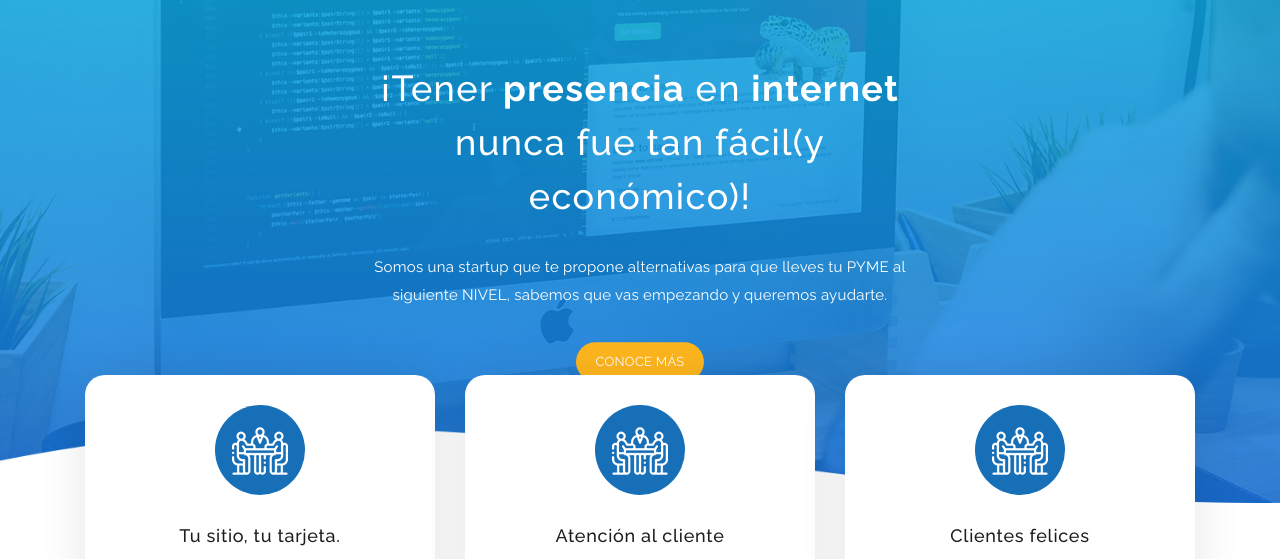
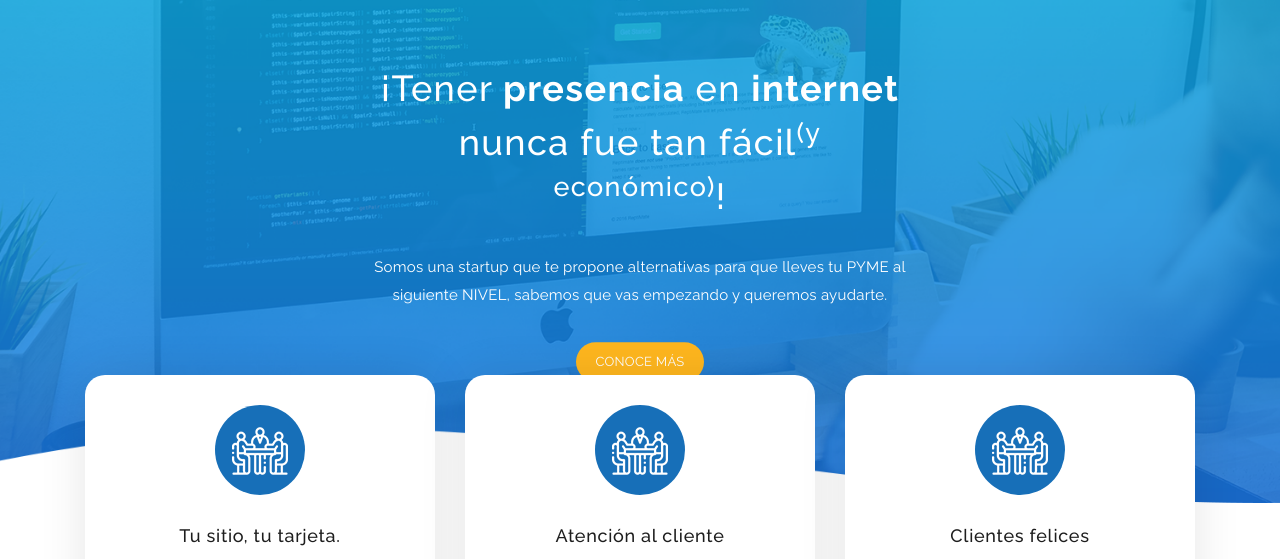
Before and after one commit to ideasweb-mx/ideasweb-mx.github.io, a plain HTML site: page index.html in a window 1280 px wide. Shown: the part 235-794 px from the top of the page. Drawn offline with Linux system fonts and the light colour scheme.

Commit message:
Update index.html

```diff
--- a/index.html
+++ b/index.html
@@ -100,7 +100,7 @@ https://templatemo.com/tm-535-softy-pinko
                 <img src="assets/images/logo_full_white.png" class="mb-5" alt="Ideas Web" sizes="100%">
                 <div class="row mt-3">
                     <div class="offset-xl-3 col-xl-6 offset-lg-2 col-lg-8 col-md-12 col-sm-12">
-                        <h1>¡Tener <strong>presencia</strong> en <strong>internet</strong> nunca fue tan fácil(y económico)!</h1>
+                        <h1>¡Tener <strong>presencia</strong> en <strong>internet</strong> nunca fue tan fácil<sup>(y económico)</sup>!</h1>
                         <p>Somos una startup que te propone alternativas para que lleves tu PYME al siguiente NIVEL,
                             sabemos que vas empezando y queremos ayudarte.</p>
                         <a href="#seguir" class="main-button-slider">CONOCE MÁS</a>
```
